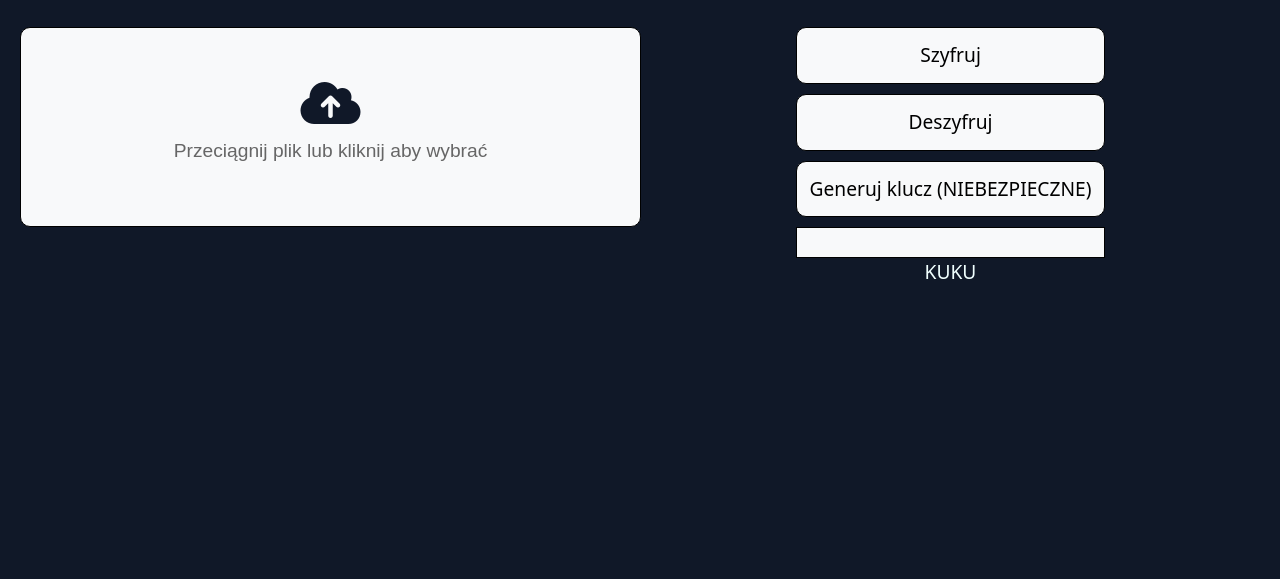
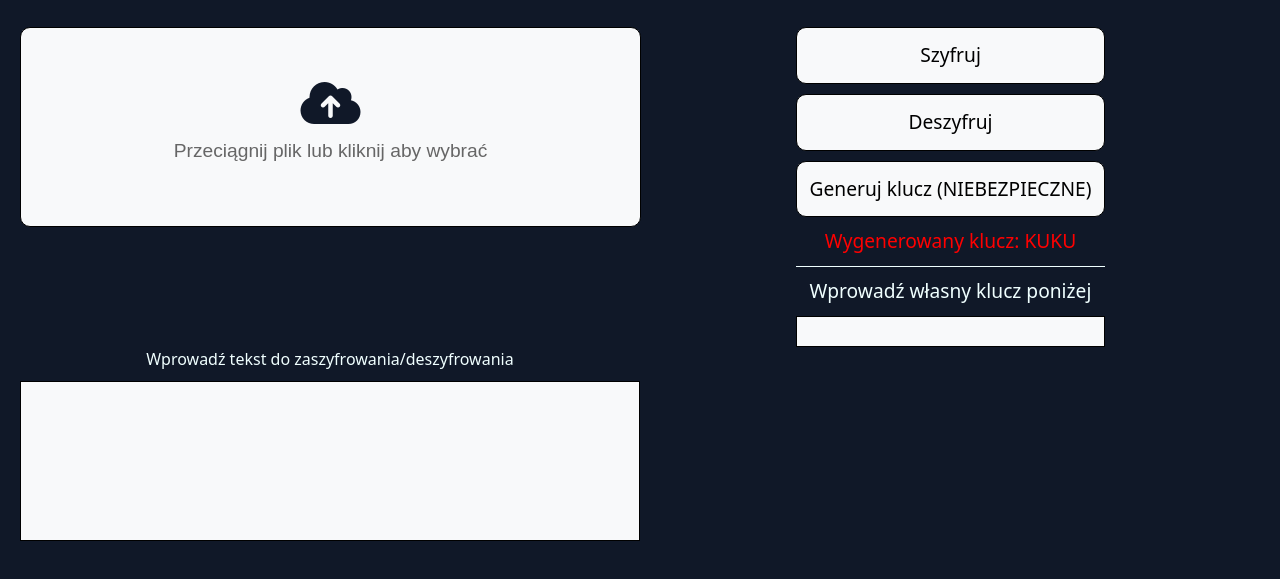
Before and after one commit to igoro00/krypto, a website built with Vite: page index.html in a window 1280 px wide. Shown: the part 159-738 px from the top of the page. Built offline with nearby package versions, Linux system fonts and the light colour scheme.

Commit message:
poprawione GUI, dodanie możliwości wprowadzania tekstu do szyfrowania/deszyfrowania

```diff
--- a/index.html
+++ b/index.html
@@ -25,12 +25,21 @@
 					<button id="encrypt">Szyfruj</button>
 					<button id="decrypt">Deszyfruj</button>
 					<button id="key-button">Generuj klucz (NIEBEZPIECZNE)</button>
-					<input type="text" minlength="128">
+					<div id="keyHolder"> Wygenerowany klucz: <span id="key">KUKU</span></div>
+					<hr>
+					<label for="text">Wprowadź własny klucz poniżej</label>
+					<input type="text" minlength="128" >
 				</div>
-				<p id="key">
-					KUKU
-				</p>
 			</div>
 		</header>
+		<main>
+			<div class="text">
+				<p>Wprowadź tekst do zaszyfrowania/deszyfrowania</p>
+				<input type="text">
+			</div>
+			<div class="nothing">
+
+			</div>
+		</main>
 	</body>
 </html>
--- a/src/style.css
+++ b/src/style.css
@@ -102,3 +102,36 @@ input {
     font-weight: 500;
     border: 1px solid black;
 }
+
+main {
+    display: flex;
+}
+
+.text {
+    flex: 1;
+    box-sizing: border-box;
+    height: 20vh;
+}
+
+p {
+    margin-bottom: 10px;
+    text-align: center;
+}
+
+.text input {
+    height: 100%;
+    width: 100%;
+}
+
+.nothing {
+    flex: 1;
+}
+
+#keyHolder {
+    color: red;
+    text-align: center;
+}
+
+label {
+    text-align: center;
+}
```
